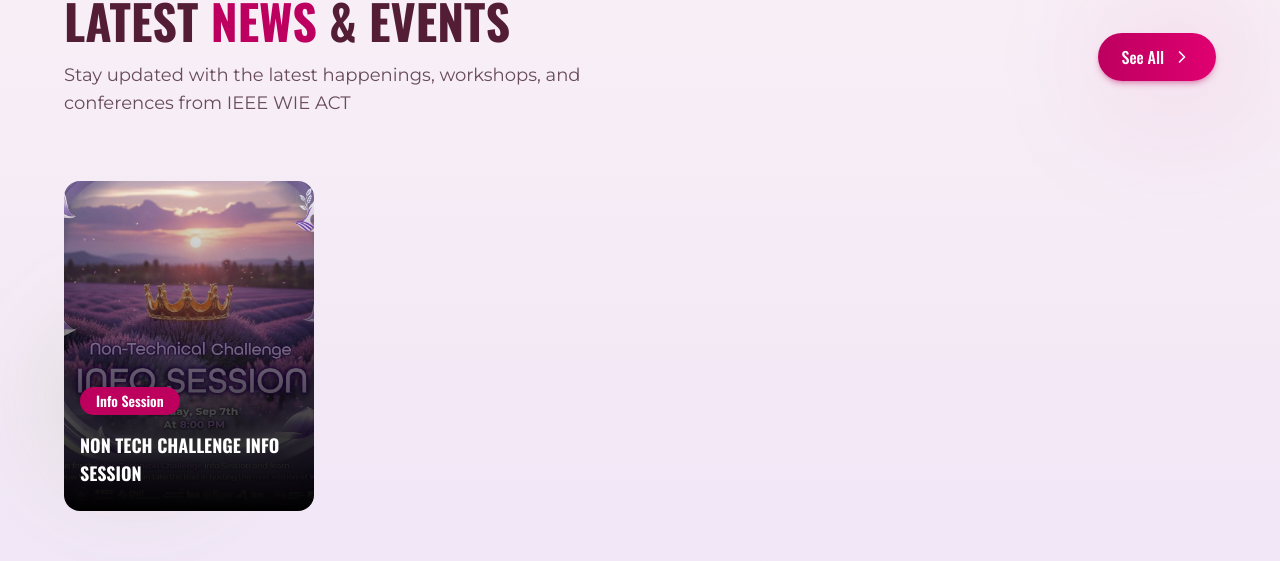
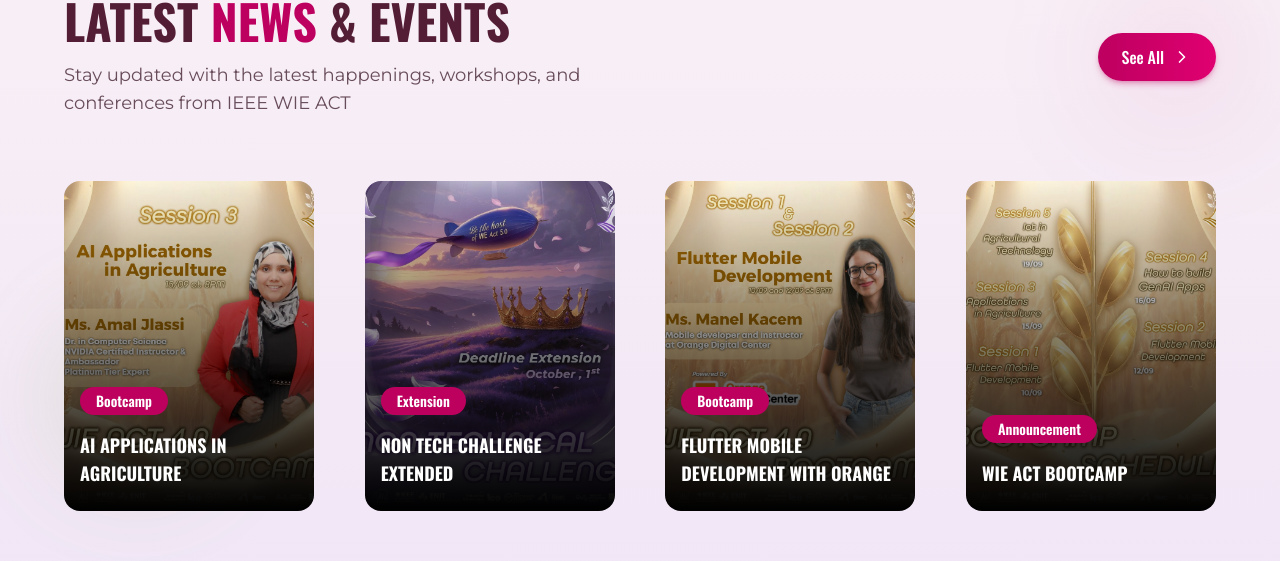
Before and after one commit to alibiomar/wieact4, a Next.js app: page / in a window 1280 px wide. Shown: the part 1395-1956 px from the top of the page. Built offline with nearby package versions, Linux system fonts and the light colour scheme.

Commit message:
Update event display logic to show the first four events instead of starting from the fifth entry

```diff
--- a/src/app/_components/news-section.tsx
+++ b/src/app/_components/news-section.tsx
@@ -41,8 +41,8 @@
                     </Link>
                 </div>
 
-            <div className='flex md:flex-wrap md:flex-row flex-col md:items-start items-center md:justify-between gap-10 '>
-                {events.slice(4).map((event, index) => (
+            <div className="flex flex-col md:flex-row md:flex-wrap md:items-start items-center md:justify-between gap-10">
+                {events.slice(0, 4).map((event, index) => (
                     <PostCard
                     key={index}
                     imageUrl={event.imageUrl}
@@ -50,7 +50,8 @@
                     category={event.category}
                     />
                 ))}
-                </div>
+            </div>
+
             </div>
 
             <style jsx>{`
```
